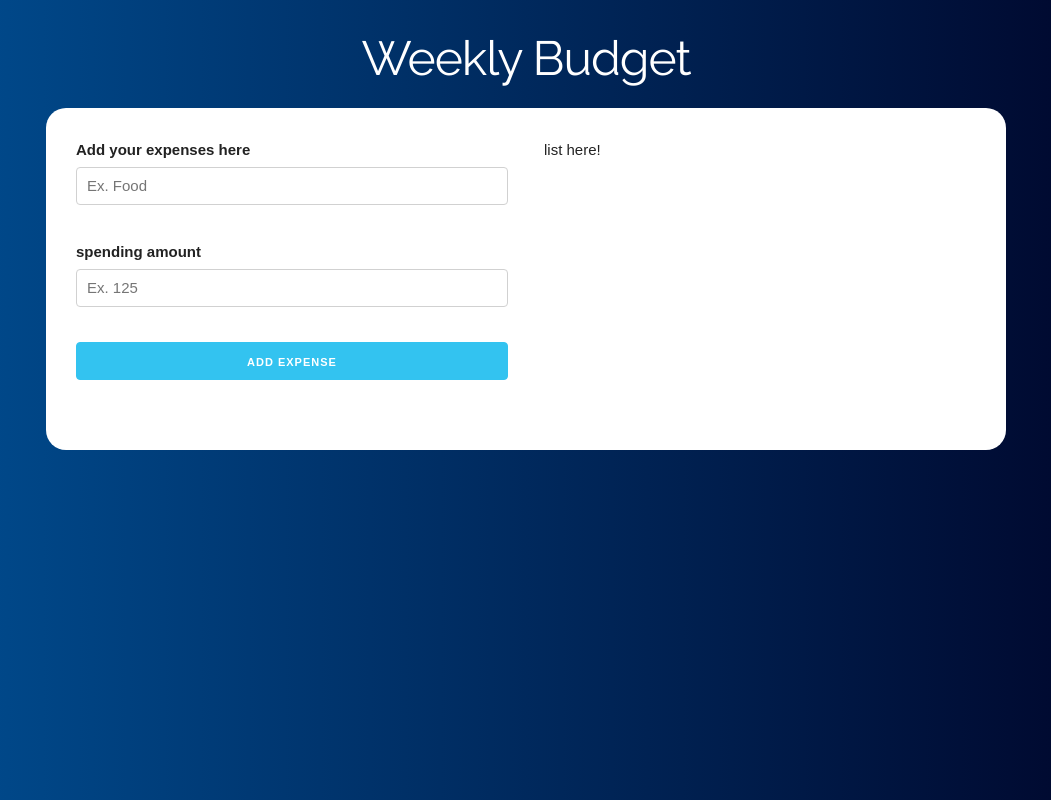
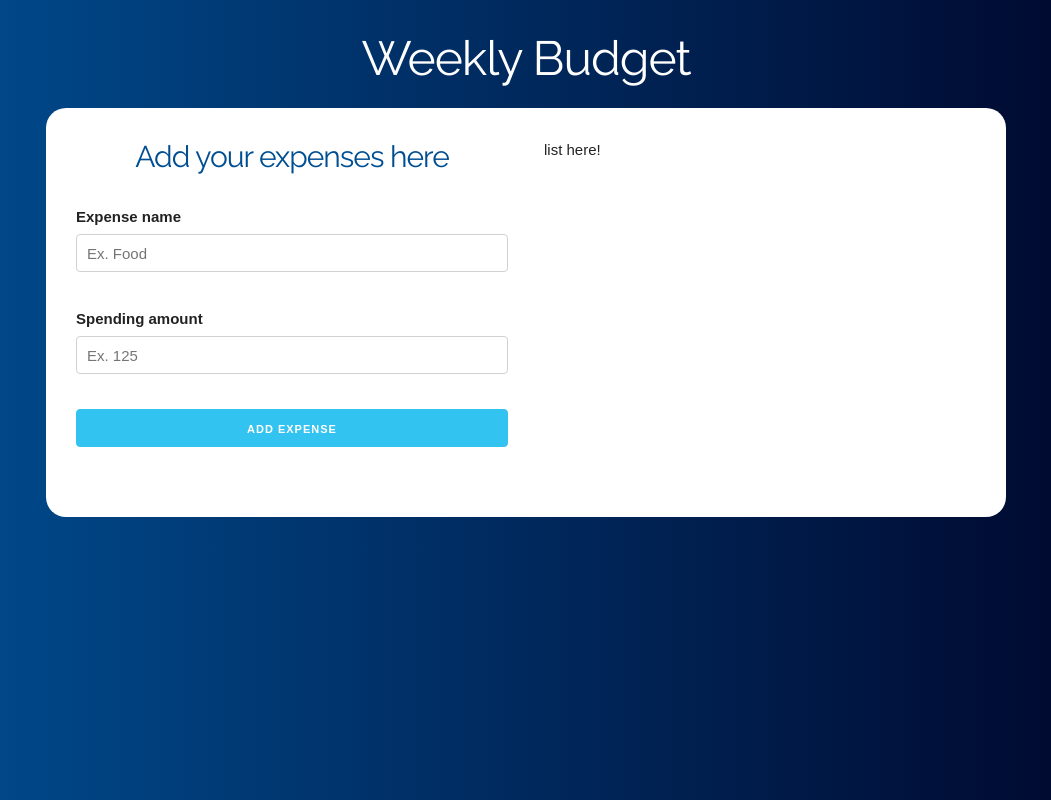
Before and after one commit to jmendozacr/weekly-budget-app, a React (Create React App) app: page / in a window 1280 px wide. Both pictures are taken after typing "5" into the empty fields and a click on the input "Define Budget". Shown: the whole page, without its empty margins (114-1165 px from the left). Built offline with nearby package versions, Linux system fonts and the light colour scheme.

Commit message:
adding error component

```diff
--- /dev/null
+++ b/src/component/Error.js
@@ -0,0 +1,7 @@
+import React from 'react';
+
+const Error = ({message}) => (
+    <p className="alert alert-danger error">{message}</p>
+)
+
+export default Error
--- a/src/component/Form.js
+++ b/src/component/Form.js
@@ -1,4 +1,5 @@
 import React, { useState } from 'react';
+import Error               from './Error';
 
 function Form(props) {
 
@@ -19,8 +20,14 @@ function Form(props) {
 
     return(
         <form onSubmit={addExpense}>
+            <h2>Add your expenses here</h2>
+            {
+                error ?
+                    <Error message="Both fields are required" />
+                    : null
+            }
             <div className="field">
-                <label>Add your expenses here</label>
+                <label>Expense name</label>
                 <input
                     type="text"
                     className="u-full-width"
@@ -29,7 +36,7 @@ function Form(props) {
                 />
             </div>
             <div className="field">
-                <label>spending amount</label>
+                <label>Spending amount</label>
                 <input
                     type="number"
                     className="u-full-width"
--- a/src/component/Question.js
+++ b/src/component/Question.js
@@ -1,4 +1,5 @@
 import React, { useState } from 'react';
+import Error               from './Error';
 
 export default function Question(props) {
 
@@ -25,7 +26,7 @@ export default function Question(props) {
             <h2>Place your budget</h2>
             {
                 error ?
-                    <p className="alert alert-danger error">The budget is incorrect.</p>
+                    <Error message="The budget is incorrect." />
                     : null
             }
             <form onSubmit={addBudget}>
```
